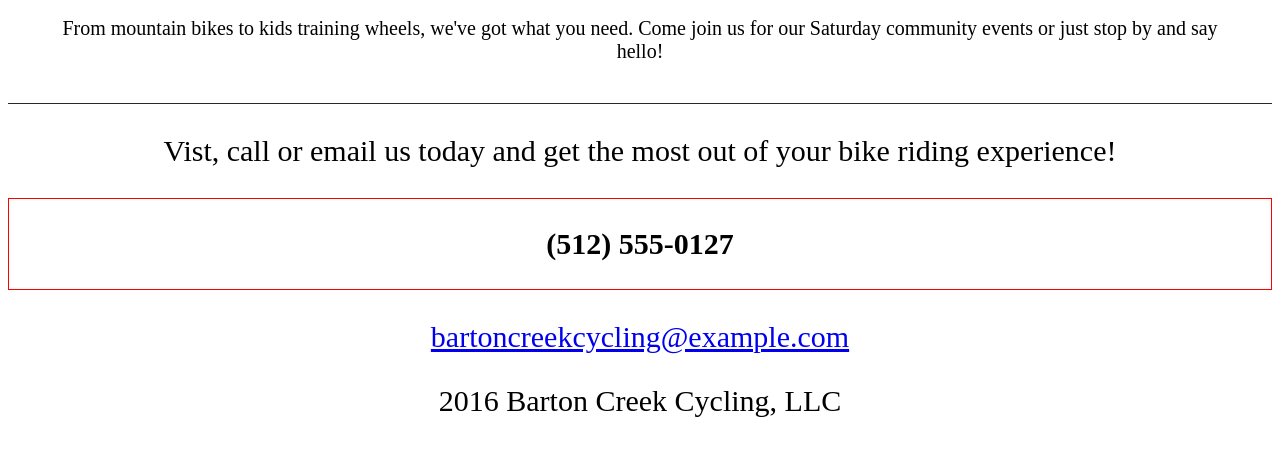
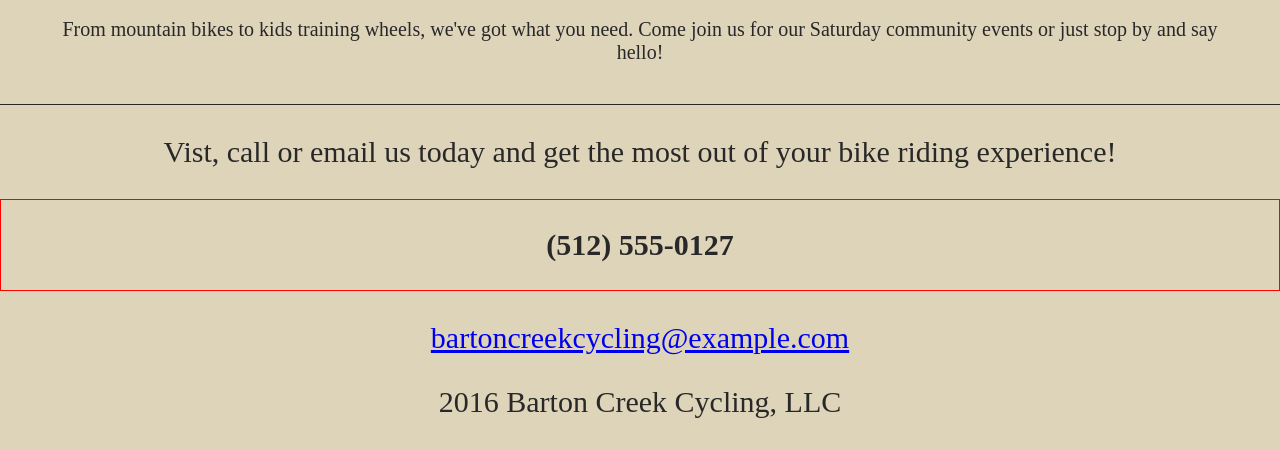
Before and after one commit to VALDMETS/cycling, a plain HTML site: page index.html in a window 1280 px wide. Shown: the part 1019-1468 px from the top of the page. Drawn offline with Linux system fonts and the light colour scheme.

Commit message:
ignore this

```diff
--- a/styles/styles.css
+++ b/styles/styles.css
@@ -5,24 +5,6 @@ html {
   box-sizing: inherit; }
 
 body {
-<<<<<<< HEAD
-  color: red; }
-
-.third {
-  text-align: center;
-  font: red;
-  font-size: 30px;
-  width: 100%;
-  border: 3px soid red; }
-  .third .phone-num {
-    font-weight: bold;
-    line-height: 3em;
-    border: 1px solid red; }
-    .third .phone-num .barton-email {
-      font-weight: bold; }
-      .third .phone-num .barton-email .copyright {
-        line-height: 3em; }
-=======
   color: #282828;
   background: #ded4ba;
   margin: 0; }
@@ -117,6 +99,19 @@ body {
 
   .img-three {
     height: 25vw; } }
->>>>>>> c09342f61dbaef573ec84bb8f6e8b7d92128bf60
+.third {
+  text-align: center;
+  font: #282828;
+  font-size: 30px;
+  width: 100%;
+  border: 3px soid red; }
+  .third .phone-num {
+    font-weight: bold;
+    line-height: 3em;
+    border: 1px solid red; }
+    .third .phone-num .barton-email {
+      font-weight: bold; }
+      .third .phone-num .barton-email .copyright {
+        line-height: 3em; }
 
 /*# sourceMappingURL=styles.css.map */
```
Also changed, not shown: 1 other file.
